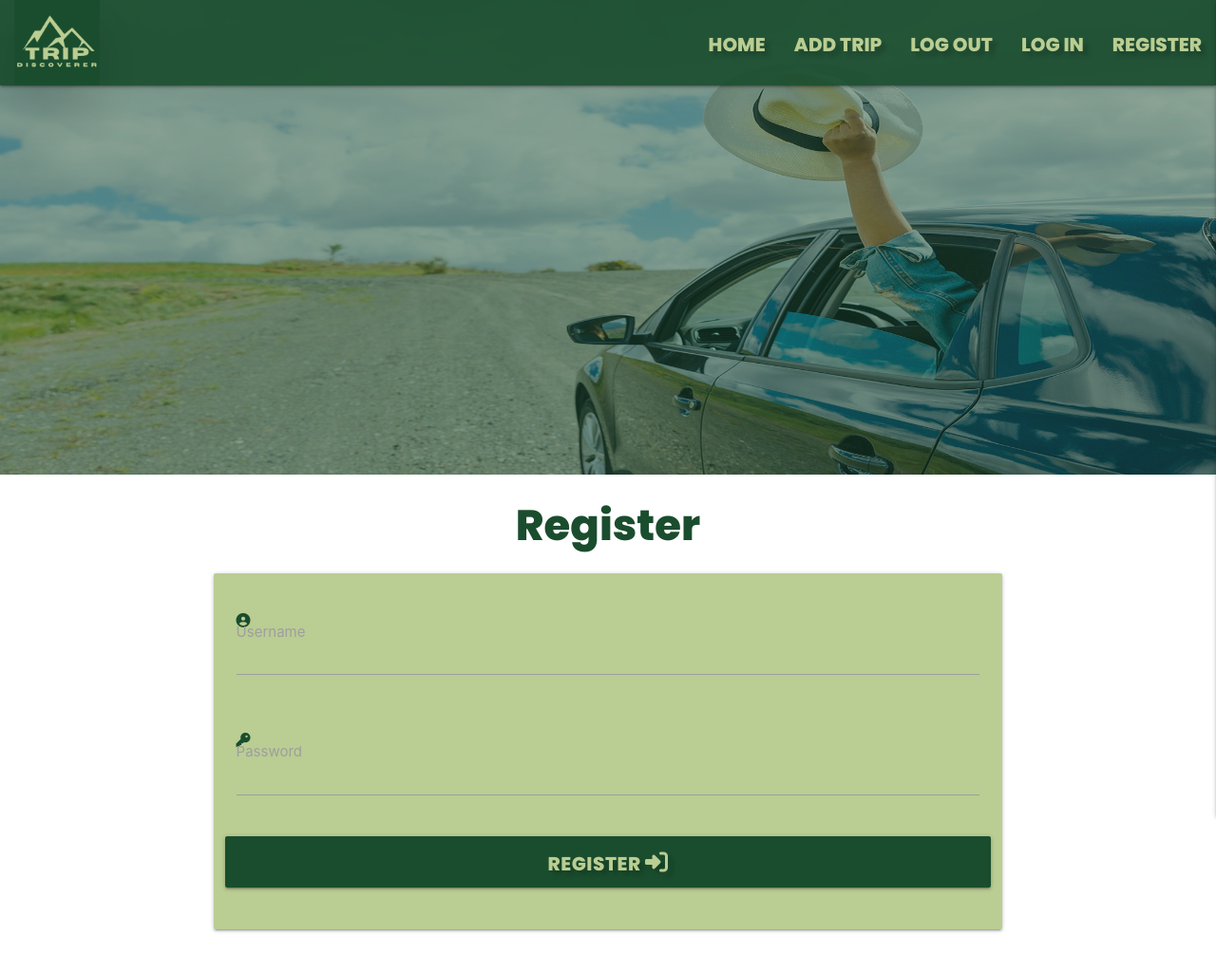
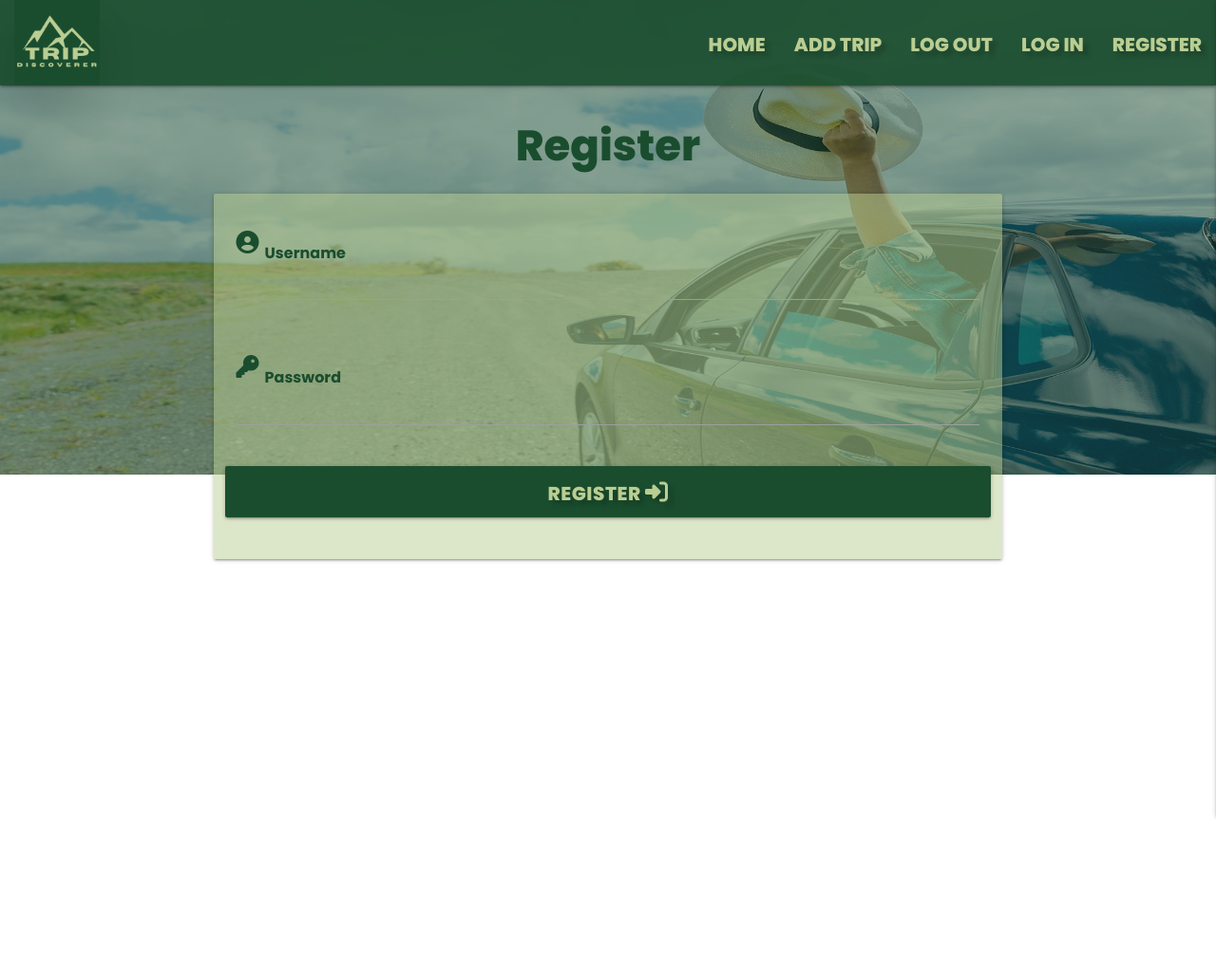
Before and after one commit to e-h-dev/trip-discoverer, a Flask app: page /register in a window 1280 px wide. Shown: the whole page at 95% size. Before the commit the page ends 982 px from the top, so only its background shows below. Run offline with Flask 3, Linux system fonts and the light colour scheme; some libraries are stand-ins or nearby versions.

Commit message:
Add style to register page

```diff
--- a/static/css/style.css
+++ b/static/css/style.css
@@ -2,7 +2,8 @@
     --head-text:"Poppins", sans-serif;
     --dark-color: rgb(26, 77, 46);
     --dark-opaque: rgba(26, 77, 46, 0.9);
-    --light-color: #BACD92;
+    --light-color: rgb(186, 205, 146);
+    --light-opaque: rgba(186, 205, 146, 0.5)
 }
 
 /* fonts */
@@ -79,13 +80,18 @@ nav{
 
 /* register page */
 
+.align{
+  position: relative;
+  top: -400px;
+}
+
 h3{
   font-size: 3rem;
   color:var(--dark-color)
 }
 
 .card-style{
-  background-color: var(--light-color);
+  background-color: var(--light-opaque);
   color: var(--dark-color);
 }
 
@@ -126,6 +132,18 @@ textarea.materialize-textarea:focus:not([readonly])+label {
   color: var(--dark-color);
 }
 
+.input-field>label{
+  color:var(--dark-color);
+  font-family:var(--head-text);
+  font-weight: 700;
+  font-size: 16px;
+  margin-left: 2rem;
+}
+
+i{
+  font-size: x-large;
+}
+
 .btn{
   color:var(--light-color);
   background-color: var(--dark-color);
--- a/templates/register.html
+++ b/templates/register.html
@@ -1,9 +1,9 @@
 {% extends "base.html" %}
 {% block content %}
 
-    <h3 class="center-align header-font">Register</h3>
+    <h3 class="center-align header-font align">Register</h3>
 
-    <div class="row">
+    <div class="row align">
         <form class="col s12 m8 offset-m2" method="POST" action="{{ url_for('register') }}">
             <div class="card-panel card-style">
                 <!-- username -->
```
